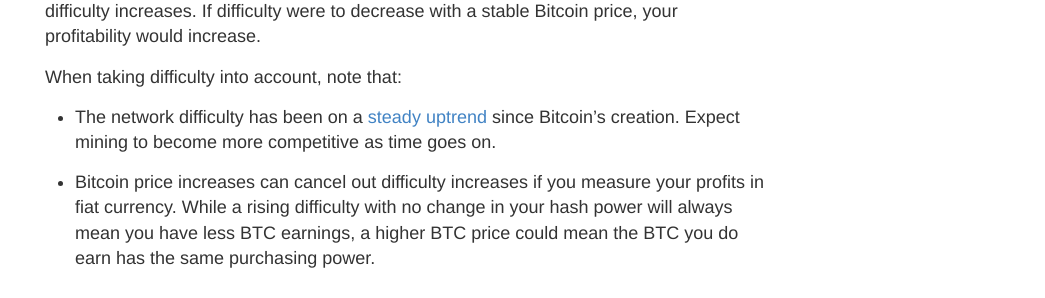
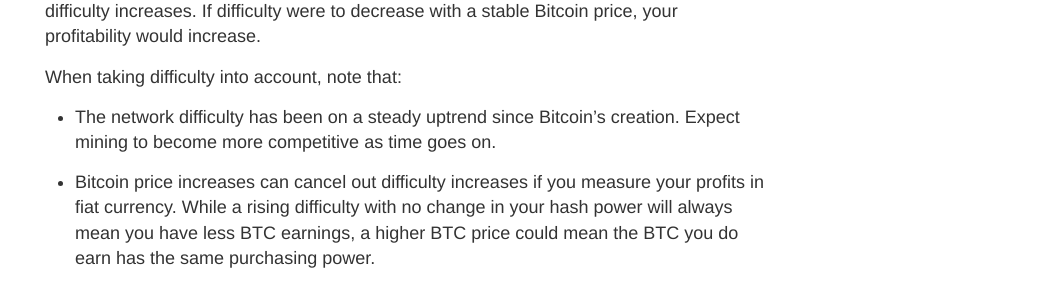
Before and after one commit to vesk4000/bm, a Jekyll site: the page built from _posts/2016-02-19-bitcoin-mining-profitability.md, in a window 1280 px wide and 900 px high, scrolled down 1132 px. Shown: the part 153-451 px from the top of the window, without its empty margins (235-1280 px from the left). Built offline with Jekyll 4.4.1, drawn with Linux system fonts in a browser that asks for light colours; nearby versions of some CDN libraries; comment, search, counter and statistics services are not loaded; part of the change alters nothing that is shown.

```diff
--- a/_posts/2016-02-19-bitcoin-mining-profitability.md
+++ b/_posts/2016-02-19-bitcoin-mining-profitability.md
@@ -33,7 +33,7 @@ The situation in Venezuela is an extreme example, but shows how cheap electricit
 
 When taking difficulty into account, note that:
 
-* The network difficulty has been on a [steady uptrend](https://kaiko.com/mining) since Bitcoin’s creation. Expect mining to become more competitive as time goes on.
+* The network difficulty has been on a steady uptrend since Bitcoin’s creation. Expect mining to become more competitive as time goes on.
 
 * Bitcoin price increases can cancel out difficulty increases if you measure your profits in fiat currency. While a rising difficulty with no change in your hash power will always mean you have less BTC earnings, a higher BTC price could mean the BTC you do earn has the same purchasing power.
 
```
